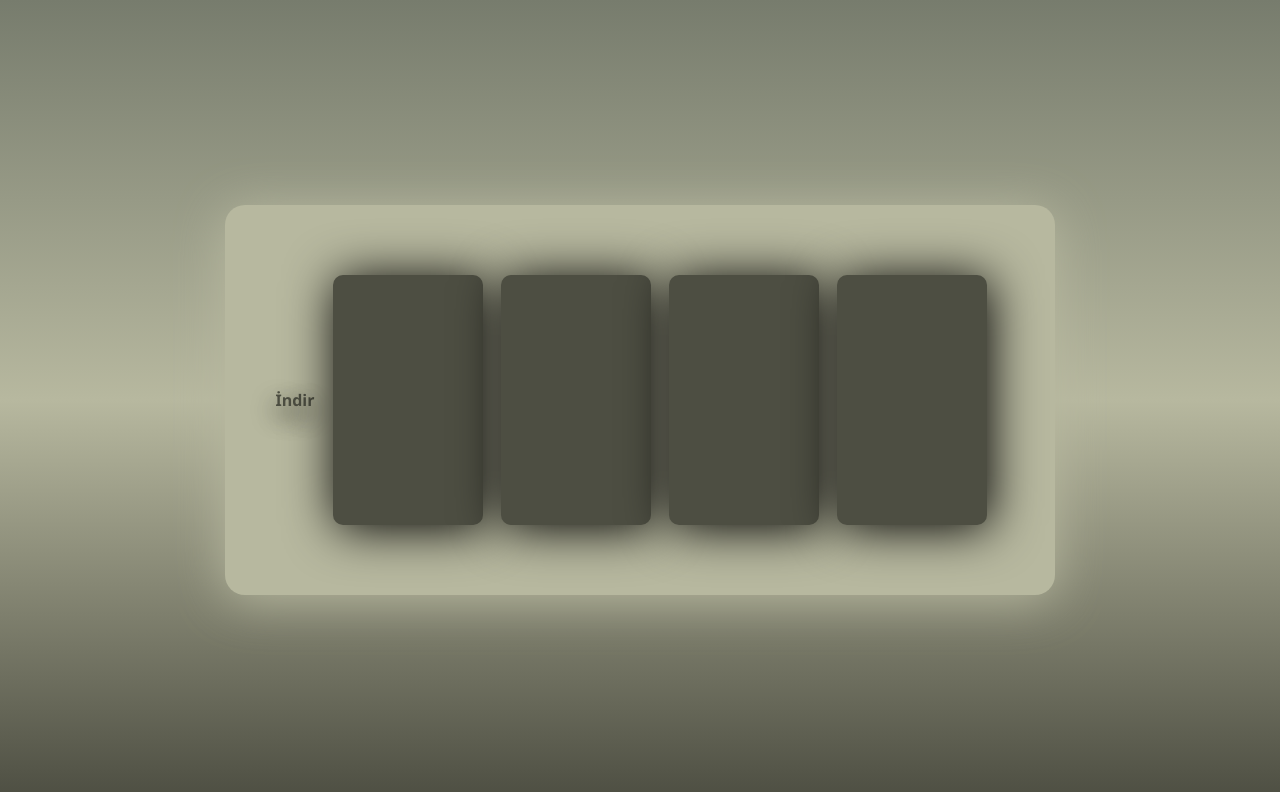
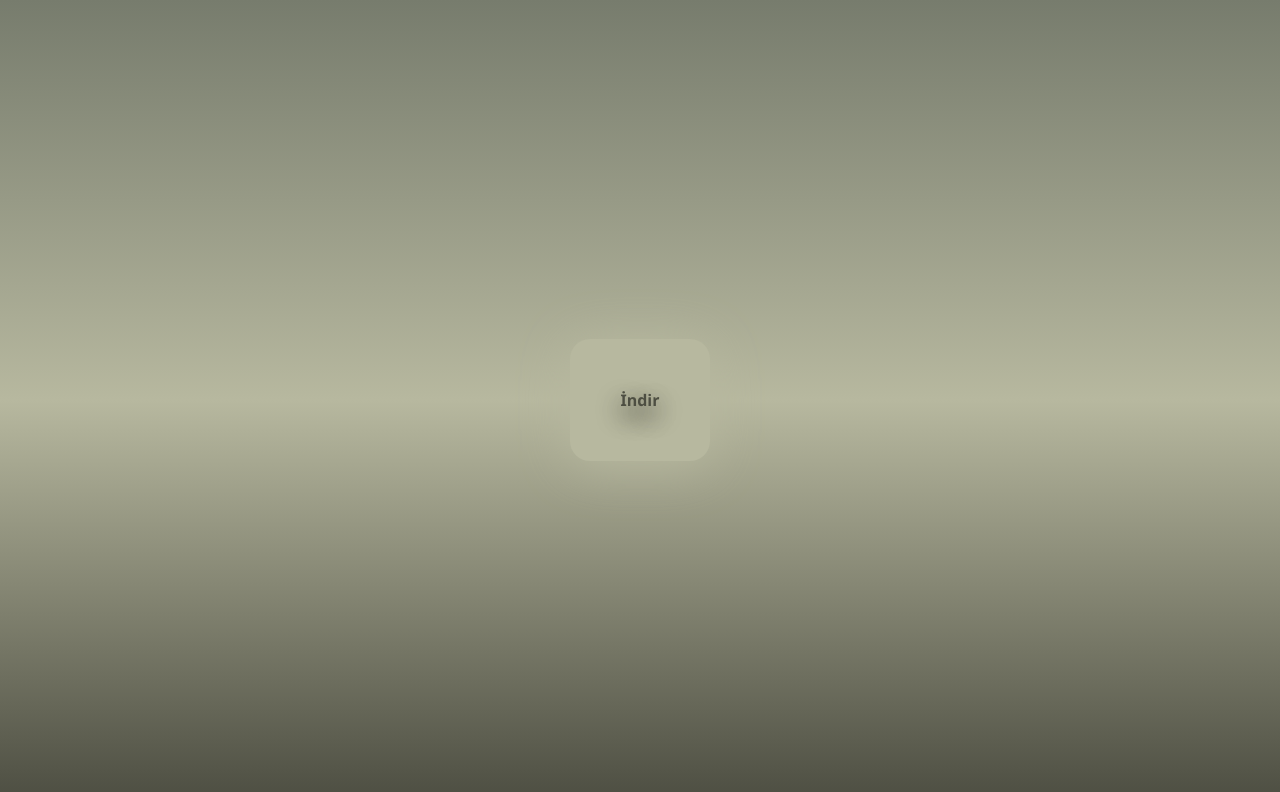
Before and after one commit to ardaconda/mobilapp0, a plain HTML site: page index.html in a window 1280 px wide. Drawn offline with Linux system fonts and the light colour scheme.

Commit message:
index.html

```diff
--- a/index.html
+++ b/index.html
@@ -3,7 +3,7 @@
 
 <head>
     <meta charset="UTF-8">
-    <meta name="viewport" content="width=device-width, initial-scale=1.0">
+    <meta name="viewport" content="width=device-width, initial-scale=1">
     <title>Document</title>
     <link rel="stylesheet" href="style2.css">
 
@@ -13,11 +13,7 @@
     <div class="main">
          <a href="app-debug.apk">İndir</a>
 
-        <div id="s"></div>
-        <div id="t"></div>
-        <div id="f"></div>
-        <div id="fi"></div>
-        <div class="second"></div>
+
 
 
 
```
